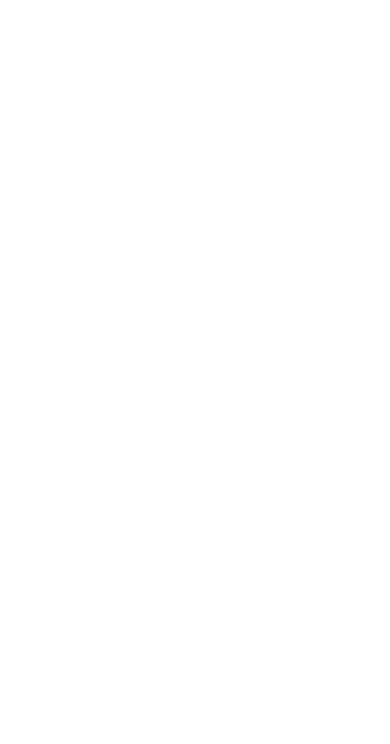
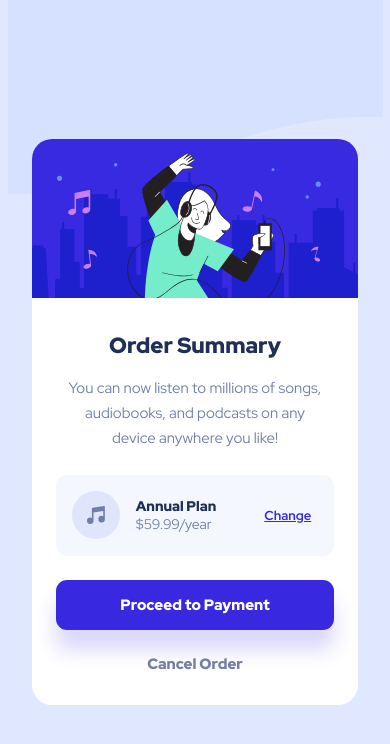
Before and after one commit to bmeinert8/order-summary-component, a plain HTML site: page index.html in a window 390 px wide. Drawn offline with Linux system fonts and the light colour scheme.

Commit message:
mobile design completed

```diff
--- a/index.html
+++ b/index.html
@@ -9,6 +9,41 @@
   <link href="https://fonts.googleapis.com/css2?family=Red+Hat+Display:ital,wght@0,300..900;1,300..900&display=swap" rel="stylesheet">
 </head>
 <body>
+  <div class="background-shape">
+  </div>
+  <main>
+    <section class="card">
+      <section class="image-container">
+        <picture>
+          <source srcset="./images/illustration-hero.svg" media="(max-width: 100%)">
+          <img class="hero-image" src="./images/illustration-hero.svg" alt="hero-image">
+        </picture>
+      </section>
+
+      <section class="title">
+        <h1 class="text-preset-1">Order Summary</h1>
+        <p class="text-preset-2">You can now listen to millions of songs, audiobooks, and podcasts on any device anywhere you like!</p>
+      </section>
+
+      <section class="plan-box">
+        <picture>
+          <source srcset="./images/icon-music.svg" media="(max-width: 100%)">
+          <img class="music-icon" src="./images/icon-music.svg" alt="music-icon">
+        </picture>
+        <section class="plan-details">
+          <h2 class="text-preset-3">Annual Plan</h2>
+          <p class="text-preset-4">$59.99/year</p>
+        </section>
+        <a href="#" class="text-preset-5">Change</a>
+      </section>
+
+      <section class="button-container">
+        <div class="payment-btn">
+          <p class="text-preset-6 white-text">Proceed to Payment</p>
+        </div>
+        <a href="#" class="text-preset-6 cancel-link">Cancel Order</a>
+    </section>
+  </main>
 
 </body>
 </html>
--- a/styles.css
+++ b/styles.css
@@ -10,6 +10,7 @@
   --Very-pale-blue: #f5f7ff;
   --Desaturated-blue: #7280a7;
   --Dark-blue: #1f2f56;
+  --White: #ffffff;
 
   /*Primary Font */
   --Primary-font: "Red Hat Display", sans-serif;
@@ -29,6 +30,7 @@
 body {
   /* 3. Add accessible line-height */
   line-height: 1.5;
+  background-color: var(--Pale-blue);
   /* 4. Improve text rendering */
   -webkit-font-smoothing: antialiased;
   min-height: 100vh;
@@ -86,6 +88,7 @@ h1, h2, h3, h4, h5, h6 {
   font-style: normal;
   font-weight: 400;
   line-height: 1.562rem;
+  text-align: center;
 }
 
 .text-preset-3 {
@@ -124,3 +127,97 @@ h1, h2, h3, h4, h5, h6 {
   font-weight: 900;
   line-height: normal;
 }
+
+.white-text {
+  color: var(--White);
+}
+
+/* PAGE LAYOUT */
+.background-shape {
+  align-self: flex-start;
+  width: 100%;
+  height: 12.1rem;
+  background: url(./images/pattern-background-mobile.svg) no-repeat center top;
+  display:inline;
+  position: absolute;
+}
+
+main {
+  display: inline;
+  position: relative;
+}
+.card {
+  background-color: var(--White);
+  border-radius: 1.25rem;
+  height: 35.4rem;
+  width: 20.4rem;
+  display:flex;
+  flex-direction: column;
+  align-items: center;
+  margin: auto;
+}
+
+.image-container {
+  height: 10rem;
+  border-top-left-radius: 1.25rem;
+  border-top-right-radius: 1.25rem;
+  margin-bottom: 2rem;
+}
+
+.hero-image {
+  width: 100%;
+  height: 100%;
+  border-top-left-radius: 1.25rem;
+  border-top-right-radius: 1.25rem;
+}
+
+.title {
+  display: flex;
+  flex-direction: column;
+  gap: 1rem;
+  align-items: center;
+  margin: 0 1.5rem 1.5rem 1.5rem;
+  width: 16.437rem;
+}
+
+.plan-box {
+  height: 5.06rem;
+  width: 17.4rem;
+  display: flex;
+  align-items: center;
+  background-color: var(--Very-pale-blue);
+  border-radius: 0.69rem;
+  margin-bottom: 1.5rem;
+}
+
+.music-icon {
+  margin: 0 1rem;
+}
+
+.plan-details {
+  display: flex;
+  flex-direction: column;
+  margin-right: 3rem;
+}
+
+.button-container {
+  display: flex;
+  flex-direction: column;
+  gap: 1.5rem;
+  align-items: center;
+}
+
+.payment-btn {
+  background-color: var(--Bright-blue);
+  width: 17.4rem;
+  height: 3.13rem;
+  border-radius: 0.69rem;
+  display: flex;
+  justify-content: center;
+  align-items: center;
+  box-shadow: 0px 20px 20px 0px rgba(56, 42, 225, 0.19);
+}
+
+.cancel-link {
+  text-decoration: none;
+}
```
